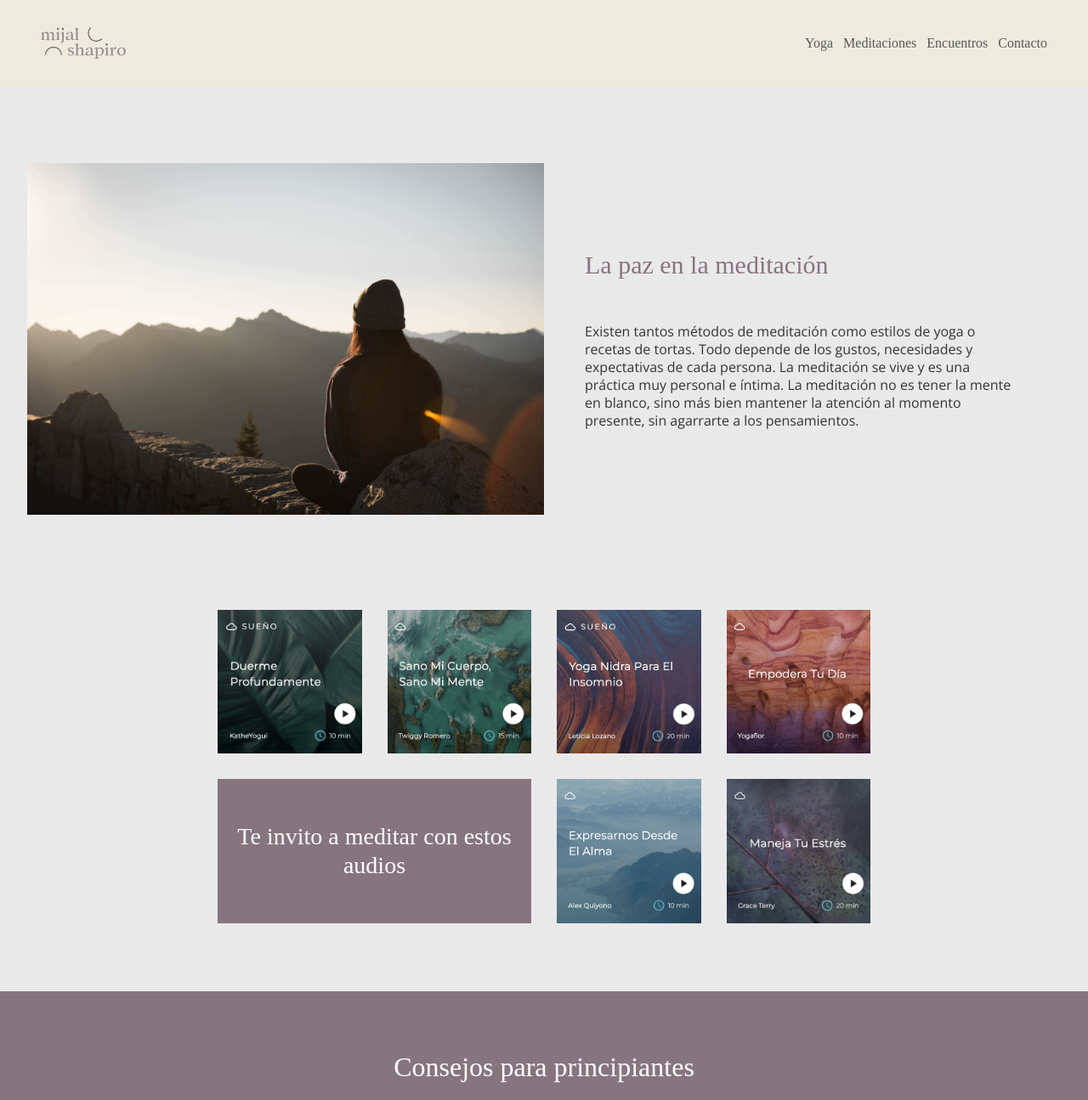
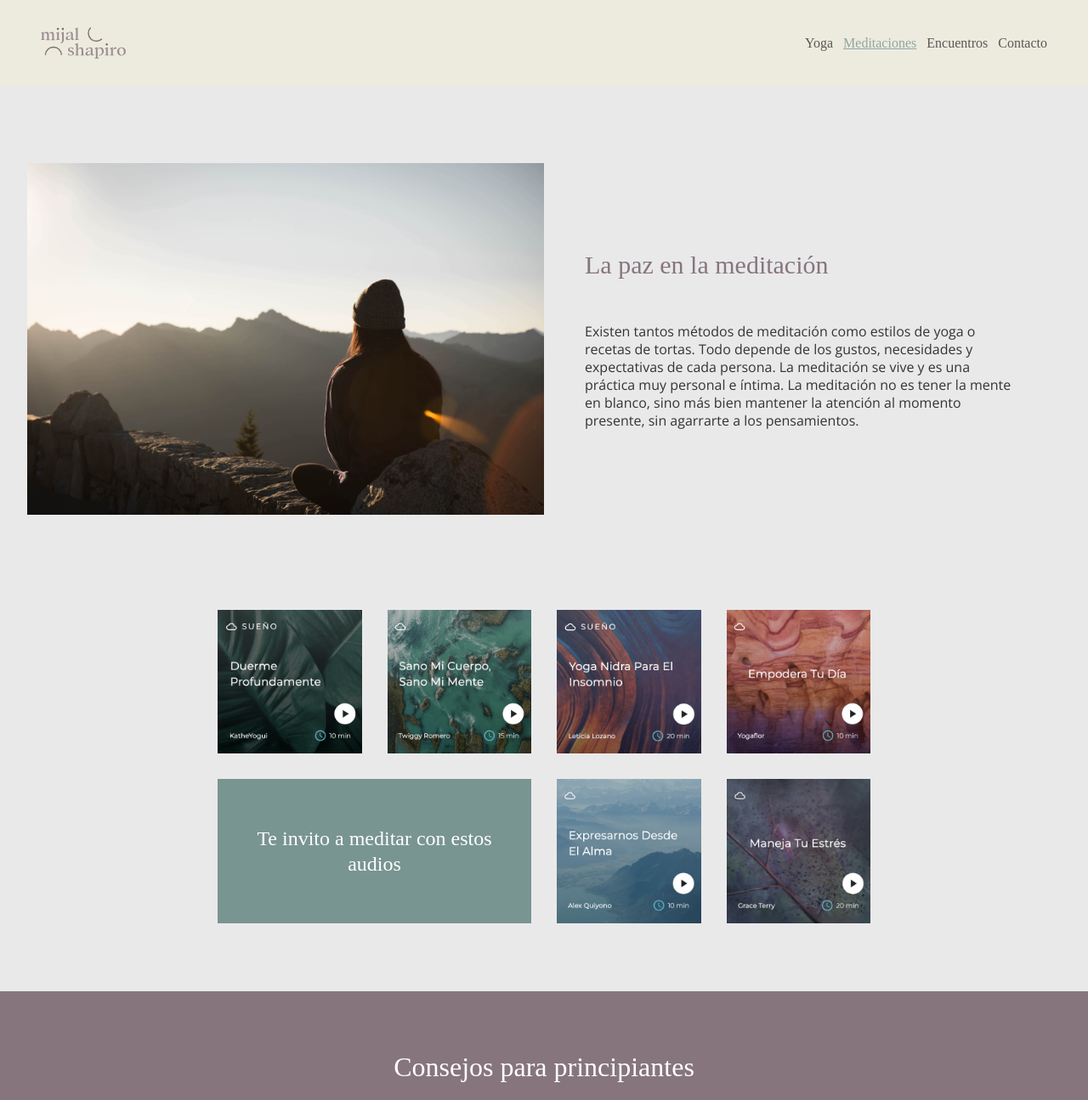
Before and after one commit to BrenTaborda/proyecto_coderhouse, a website: page paginas/meditaciones.html in a window 1280 px wide. Shown: the top 1295 px of the page at 85% size. Drawn offline with nearby package versions, Linux system fonts and the light colour scheme; some icons are missing; a web font is replaced by a local one.

Commit message:
cambios en el nav y grilla de audios

```diff
--- a/paginas/meditaciones.html
+++ b/paginas/meditaciones.html
@@ -41,7 +41,7 @@
                 <li class="nav__item">
                     <a href="./clasesdeyoga.html">Yoga</a>
                 </li>
-                <li class="nav__item">
+                <li class="nav__item nav__item--activo">
                     <a href="./meditaciones.html">Meditaciones</a>
                 </li>
                 <li class="nav__item">
--- a/scss/parciales/_header.scss
+++ b/scss/parciales/_header.scss
@@ -47,4 +47,8 @@
         display: none;
         }
 
+    &__item--activo{
+        color: #799591;
+        text-decoration: underline;
+        }
 }
--- a/scss/parciales/_mediasquery.scss
+++ b/scss/parciales/_mediasquery.scss
@@ -174,6 +174,11 @@
         &__item--oculto{
             display: block;
         }
+
+        &__item--activo{
+            color: $colorOscuro;
+            text-decoration: none;
+            }
 
     }
 
--- a/scss/parciales/_seccionAudios.scss
+++ b/scss/parciales/_seccionAudios.scss
@@ -48,14 +48,11 @@
     &__hijo--5 {
         grid-area: txt1;
         font-family: $tipografia-titulos;
-        font-size: 25px;
-        line-height: 30px;
         color: #ffffff;
         text-align: center;
         display: flex;
         align-items: center;
-        padding: 0.5rem;
-        background-color: $colorDestacado;
+        background-color: #799591;
     }
 
     &__hijo--6 {
@@ -65,4 +62,11 @@
     &__hijo--7 {
         grid-area: img6;
     }
+
+    & h3{
+        font-size: 24px;
+        line-height: 30px;
+        margin: 0;
+        padding: 1rem;
+    }
 }
```
Also changed, not shown: index.html (+1 -1 lines), paginas/clasesdeyoga.html (+1 -1 lines), paginas/contacto.html (+1 -1 lines), paginas/encuentros.html (+1 -1 lines), css/main.css.
